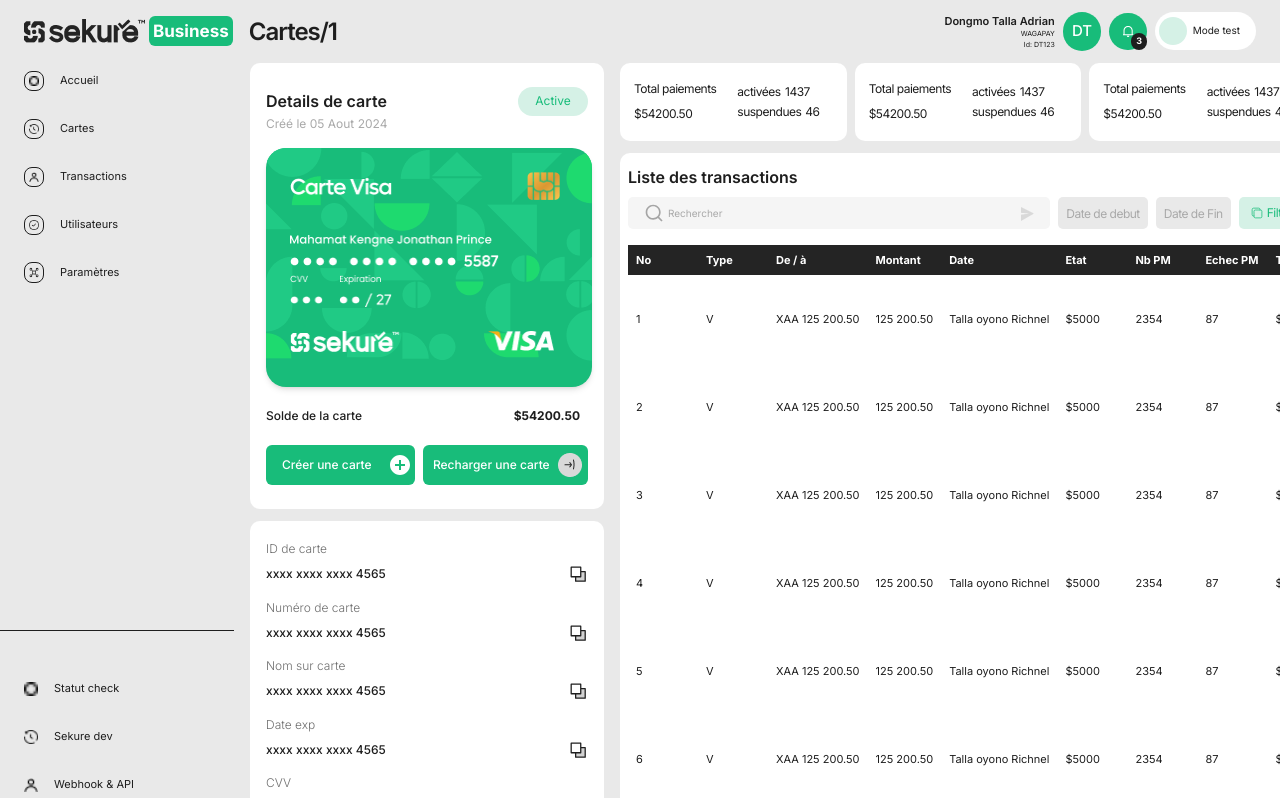
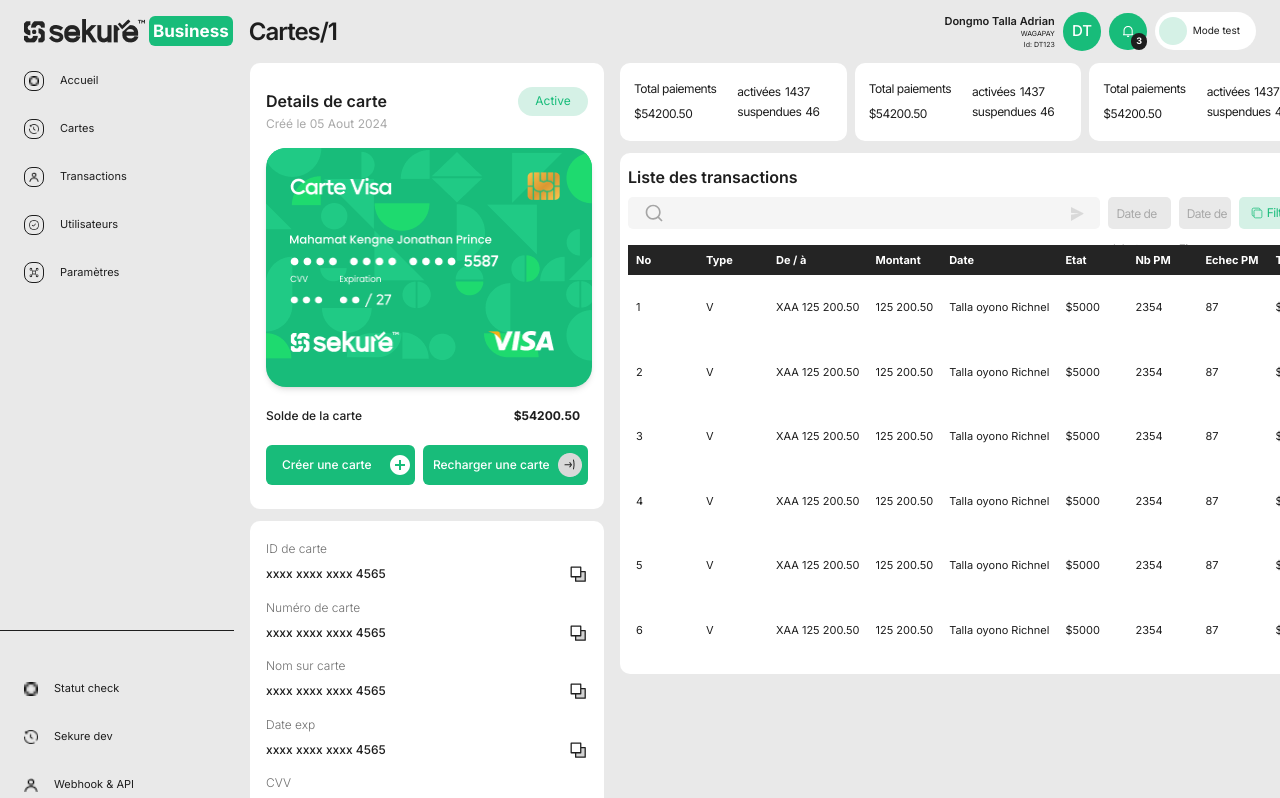
Before and after one commit to CodedJay672/sekure-business, a Next.js app: page /cartes/1 in a window 1280 px wide. Shown: the top 798 px of the page. Built offline with nearby package versions, Linux system fonts and the light colour scheme.

Commit message:
recoded the searchbar

```diff
--- a/src/components/Table/Table.tsx
+++ b/src/components/Table/Table.tsx
@@ -22,7 +22,7 @@
           <p className="text-xs leading-4 font-light">liste en temps réel des dernieres transactions effectuées avec les cartes</p>
         </div>
         <div className="w-full flex gap-1">
-          <SearchBar />
+          <SearchBar placeholder="Enter search term..."/>
           <Filter />
           <Pagination />
         </div>
--- a/src/components/ui/shared/Filter.tsx
+++ b/src/components/ui/shared/Filter.tsx
@@ -7,7 +7,7 @@
       alt="filter"
       width={89}
       height={32}
-      className="w-auto h-auto object-cover cursor-pointer mx-3"
+      className="w-auto h-auto object-cover cursor-pointer mx-3 rounded-[9px]"
     />
   )
 }
--- a/src/components/ui/shared/SearchBar.tsx
+++ b/src/components/ui/shared/SearchBar.tsx
@@ -1,30 +1,67 @@
 "use client";
 
+import { useForm } from "react-hook-form";
+import { zodResolver } from "@hookform/resolvers/zod";
+import {
+  Form,
+  FormControl,
+  FormField,
+  FormItem,
+  FormLabel,
+} from "@/components/ui/form";
+import * as z from 'zod';
+import { Input } from "@/components/ui/input";
 import Image from "next/image";
-import { ChangeEvent, useState } from "react";
+import { useRouter, useSearchParams, usePathname } from "next/navigation";
+import { searchSchema } from "@/validation";
 import { RiSearchLine } from "react-icons/ri";
 
-const SearchBar = () => {
-  const [search, setSearch] = useState<string>("");
+const SearchBar = ({ placeholder }: { placeholder: string }) => {
+  const searchParams = useSearchParams();
+  const { replace } = useRouter();
+  const pathname = usePathname();
 
-  const handleChange = (e: ChangeEvent<HTMLInputElement>) => {
-    setSearch(e.target.value);
+  const form = useForm({
+    resolver: zodResolver(searchSchema),
+    defaultValues: {
+      query: '',
+    }
+  });
+
+  const onSubmit = async (values: z.infer<typeof searchSchema>) => {
+    // get the params from the url
+    const params = new URLSearchParams(searchParams);
+    if (values.query){
+      values.query.length > 2 && params.set('q', values.query);
+    } else {
+      params.delete('q');
     }
 
-  const handleSubmit = () => {
-    if (!search) {
-      return;
-    }
+    // replace the link in the location bar to take the search query
+    replace(`${pathname}?${params}`);
+
+    // reset form field after submitting the form
+    form.reset();
   }
 
   return (
+    <Form {...form}>
+      <form
+        onSubmit={form.handleSubmit(onSubmit)}
+        className="w-full"
+      >
+        <FormField
+        control={form.control}
+        name="query"
+        render={({ field }) => (
+          <FormItem>
+            <FormControl className="border-none bg-transparent">
               <div className="flex-1 flex-center relative">
-      <input
+                <Input
                   type="text"
-        value={search}
-        onChange={handleChange}
-        placeholder="Rechercher"
+                  placeholder={placeholder}
                   className="w-full h-8 rounded-[5px] border-none outline-none px-10 pr-12 py-3 input bg-input"
+                  {...field}
                   />
                 <RiSearchLine size={20} color="#A5A5A5" className="absolute top-1 left-4 mt-[2px]"/>
                 <Image
@@ -33,10 +70,16 @@
                   width={13}
                   height={14}
                   className="absolute top-2 right-4 mt-[2px] cursor-pointer"
-        onClick={handleSubmit}
+                  onClick={() => form.handleSubmit(onSubmit)()}
                 />
               </div>
+            </FormControl>
+          </FormItem>
+          )}
+        />
+      </form>
+    </Form>
   )
 }
 
-export default SearchBar
+export default SearchBar;
--- a/src/components/ui/shared/TableComponent.tsx
+++ b/src/components/ui/shared/TableComponent.tsx
@@ -48,8 +48,8 @@
                   {row[column.accessor || column.id] ?? ''}
                 </td>
               ))}
-              <td className="px-2 py-6">
-                <Button variant="default" type="button" className="bg-dark3 text-white text-xs leading-3 tracking-[-0.5%] rounded-full px-5" onClick={() => handleMenuClick(row.no)}>
+              <td className="px-2 py-3">
+                <Button variant="default" type="button" className="bg-dark3 text-white text-xs leading-3 tracking-[-0.5%] rounded-[9px] w-[154px] h-[34px]" onClick={() => handleMenuClick(row.no)}>
                   <PiCirclesFourFill size={20} color="white" className="mr-3"/>
                   Manager
                 </Button>
--- a/src/validation/index.ts
+++ b/src/validation/index.ts
@@ -50,3 +50,9 @@
     message: 'La description doit contenir au moins 10 caractères'
   }),
 });
+
+export const searchSchema = z.object({
+  query: z.string().min(2, {
+    message: 'La recherche doit contenir au moins 2 caractères'
+  }),
+});
```
Lines whose indentation alone changed are shown as unchanged.
